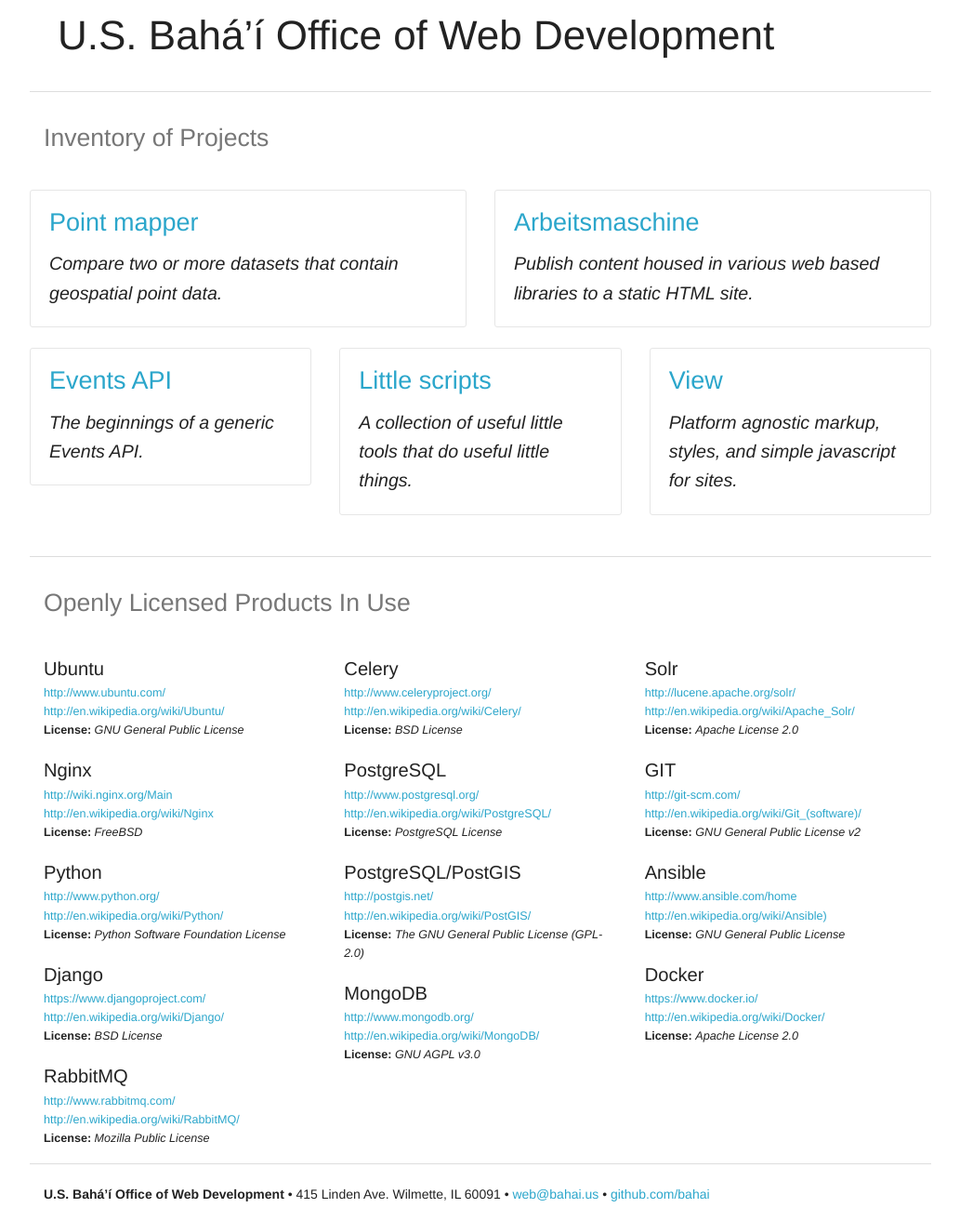
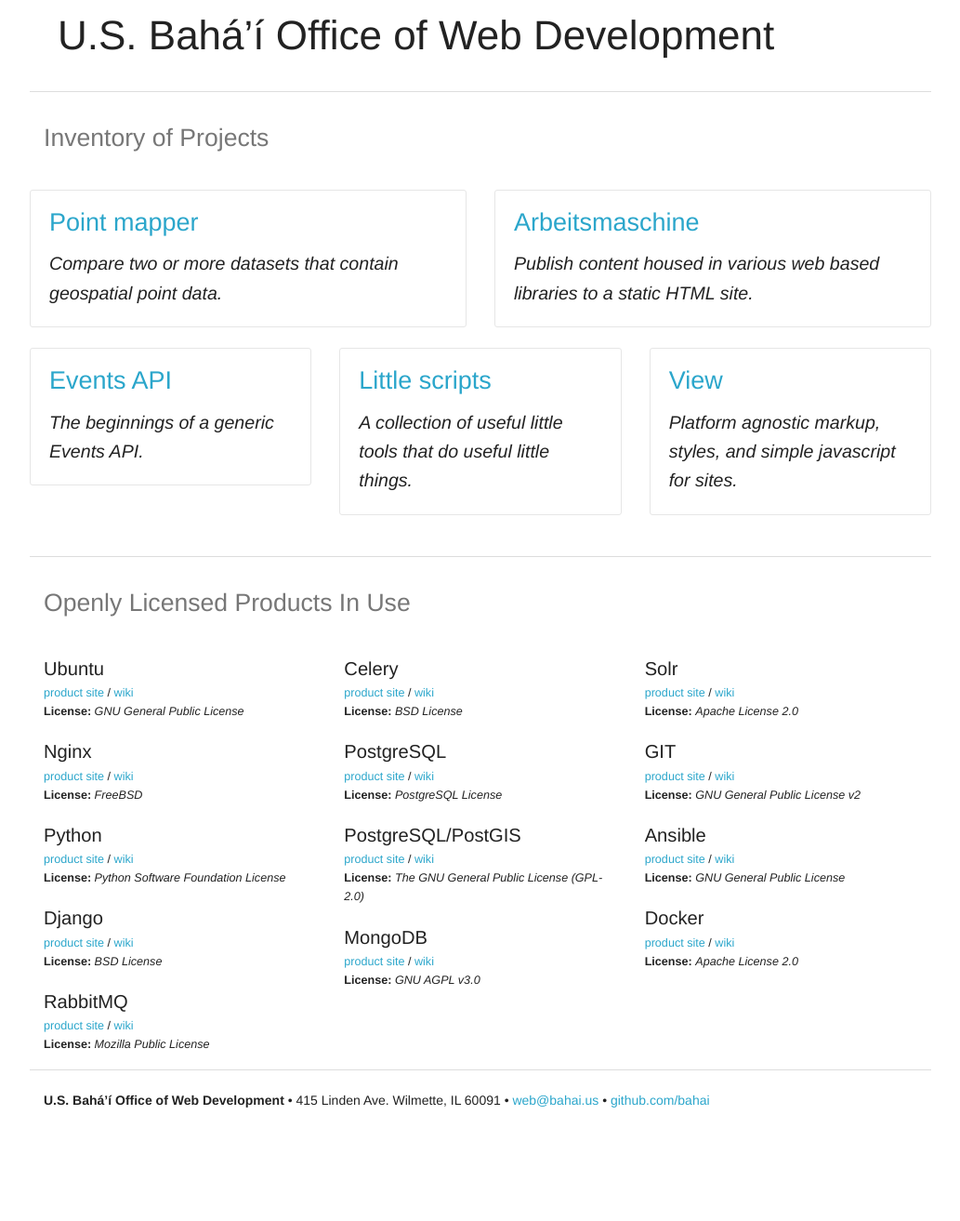
Before and after one commit to Bahai/bahai.github.io, a Jekyll site: the page built from index.html, in a window 1280 px wide. Shown: the whole page at 93% size, without its empty margins (123-1156 px from the left). Built offline with Jekyll 4.4.1, drawn with Linux system fonts in a browser that asks for light colours; Markdown is read by kramdown in place of the engine named in the settings; after the commit the page ends 1212 px from its top, so only the background shows below that.

Commit message:
link cleanup

```diff
--- a/index.html
+++ b/index.html
@@ -73,84 +73,71 @@
 		<div class="four columns">
 			<ul class="no-bullet">
 				<li><span>Ubuntu</span></li>
-				<li><a href="http://www.ubuntu.com/">http://www.ubuntu.com/</a></li>
-				<li><a href="http://en.wikipedia.org/wiki/Ubuntu_(operating_system)/">http://en.wikipedia.org/wiki/Ubuntu/</a></li>
+				<li><a href="http://www.ubuntu.com/">product site</a> / <a href="http://en.wikipedia.org/wiki/Ubuntu_(operating_system)/">wiki</a></li>
 				<li><strong>License:</strong> <em>GNU General Public License</em></li>
 			</ul>
 			<ul class="no-bullet">
 				<li><span>Nginx</span></li>
-				<li><a href="http://wiki.nginx.org/Main">http://wiki.nginx.org/Main</a></li>
-				<li><a href="http://en.wikipedia.org/wiki/Nginx">http://en.wikipedia.org/wiki/Nginx</a></li>
+				<li><a href="http://wiki.nginx.org/Main">product site</a> / <a href="http://en.wikipedia.org/wiki/Nginx">wiki</a></li>
 				<li><strong>License:</strong> <em>FreeBSD</em></li>
 			</ul>
 			<ul class="no-bullet">
 				<li><span>Python</span></li>
-				<li><a href="http://www.python.org/">http://www.python.org/</a></li>
-				<li><a href="http://en.wikipedia.org/wiki/Python_(programming_language)">http://en.wikipedia.org/wiki/Python/</a></li>
+				<li><a href="http://www.python.org/">product site</a> / <a href="http://en.wikipedia.org/wiki/Python_(programming_language)">wiki</a></li>
 				<li><strong>License:</strong> <em>Python Software Foundation License</em></li>
 			</ul>
 			<ul class="no-bullet">
 				<li><span>Django</span></li>
-				<li><a href="https://www.djangoproject.com/">https://www.djangoproject.com/</a></li>
-				<li><a href="http://en.wikipedia.org/wiki/Django_(web_framework)/">http://en.wikipedia.org/wiki/Django/</a></li>
+				<li><a href="https://www.djangoproject.com/">product site</a> / <a href="http://en.wikipedia.org/wiki/Django_(web_framework)/">wiki</a></li>
 				<li><strong>License:</strong> <em>BSD License</em></li>
 			</ul>
 			<ul class="no-bullet">
 				<li><span>RabbitMQ</span></li>
-				<li><a href="http://www.rabbitmq.com/">http://www.rabbitmq.com/</a></li>
-				<li><a href="http://en.wikipedia.org/wiki/RabbitMQ">http://en.wikipedia.org/wiki/RabbitMQ/</a></li>
+				<li><a href="http://www.rabbitmq.com/">product site</a> / <a href="http://en.wikipedia.org/wiki/RabbitMQ">wiki</a></li>
 				<li><strong>License:</strong> <em>Mozilla Public License</em></li>
 			</ul>
 		</div>
 		<div class="four columns">
 			<ul class="no-bullet">
 				<li><span>Celery</span></li>
-				<li><a href="http://www.celeryproject.org/">http://www.celeryproject.org/</a></li>
-				<li><a href="http://en.wikipedia.org/wiki/Celery_Task_Queue/">http://en.wikipedia.org/wiki/Celery/</a></li>
+				<li><a href="http://www.celeryproject.org/">product site</a> / <a href="http://en.wikipedia.org/wiki/Celery_Task_Queue/">wiki</a></li>
 				<li><strong>License:</strong> <em>BSD License</em></li>
 			</ul>
 			<ul class="no-bullet">
 				<li><span>PostgreSQL</span></li>
-				<li><a href="http://www.postgresql.org/">http://www.postgresql.org/</a></li>
-				<li><a href="http://en.wikipedia.org/wiki/PostgreSQL">http://en.wikipedia.org/wiki/PostgreSQL/</a></li>
+				<li><a href="http://www.postgresql.org/">product site</a> / <a href="http://en.wikipedia.org/wiki/PostgreSQL">wiki</a></li>
 				<li><strong>License:</strong> <em>PostgreSQL License</em></li>
 			</ul>
 			<ul class="no-bullet">
 				<li><span>PostgreSQL/PostGIS</span></li>
-				<li><a href="http://postgis.net/">http://postgis.net/</a></li>
-				<li><a href="http://en.wikipedia.org/wiki/PostGIS">http://en.wikipedia.org/wiki/PostGIS/</a></li>
+				<li><a href="http://postgis.net/">product site</a> / <a href="http://en.wikipedia.org/wiki/PostGIS">wiki</a></li>
 				<li><strong>License:</strong> <em>The GNU General Public License (GPL-2.0)</em></li>
 			</ul>
 			<ul class="no-bullet">
 				<li><span>MongoDB</span></li>
-				<li><a href="http://www.mongodb.org/">http://www.mongodb.org/</a></li>
-				<li><a href="http://en.wikipedia.org/wiki/MongoDB">http://en.wikipedia.org/wiki/MongoDB/</a></li>
+				<li><a href="http://www.mongodb.org/">product site</a> / <a href="http://en.wikipedia.org/wiki/MongoDB">wiki</a></li>
 				<li><strong>License:</strong> <em>GNU AGPL v3.0</em></li>
 			</ul>
 		</div>
 		<div class="four columns">
 			<ul class="no-bullet">
 				<li><span>Solr</span></li>
-				<li><a href="http://lucene.apache.org/solr/">http://lucene.apache.org/solr/</a></li>
-				<li><a href="http://en.wikipedia.org/wiki/Apache_Solr">http://en.wikipedia.org/wiki/Apache_Solr/</a></li>
+				<li><a href="http://lucene.apache.org/solr/">product site</a> / <a href="http://en.wikipedia.org/wiki/Apache_Solr">wiki</a></li>
 				<li><strong>License:</strong> <em>Apache License 2.0</em></li>
 			</ul>
 			<ul class="no-bullet">
 				<li><span>GIT</span></li>
-				<li><a href="http://git-scm.com/">http://git-scm.com/</a></li>
-				<li><a href="http://en.wikipedia.org/wiki/Git_(software)">http://en.wikipedia.org/wiki/Git_(software)/</a></li>
+				<li><a href="http://git-scm.com/">product site</a> / <a href="http://en.wikipedia.org/wiki/Git_(software)">wiki</a></li>
 				<li><strong>License:</strong> <em>GNU General Public License v2</em></li>
 			</ul>
 			<ul class="no-bullet">
 				<li><span>Ansible</span></li>
-				<li><a href="http://www.ansible.com/home/">http://www.ansible.com/home</a></li>
-				<li><a href="http://en.wikipedia.org/wiki/Ansible_(software)">http://en.wikipedia.org/wiki/Ansible)</a></li>
+				<li><a href="http://www.ansible.com/home/">product site</a> / <a href="http://en.wikipedia.org/wiki/Ansible_(software)">wiki</a></li>
 				<li><strong>License:</strong> <em>GNU General Public License</em></li>
 			</ul>
 			<ul class="no-bullet">
 				<li><span>Docker</span></li>
-				<li><a href="https://www.docker.io/">https://www.docker.io/</a></li>
-				<li><a href="http://en.wikipedia.org/wiki/Docker_(software)">http://en.wikipedia.org/wiki/Docker/</a></li>
+				<li><a href="https://www.docker.io/">product site</a> / <a href="http://en.wikipedia.org/wiki/Docker_(software)">wiki</a></li>
 				<li><strong>License:</strong> <em>Apache License 2.0</em></li>
 			</ul>
 		</div>
```
